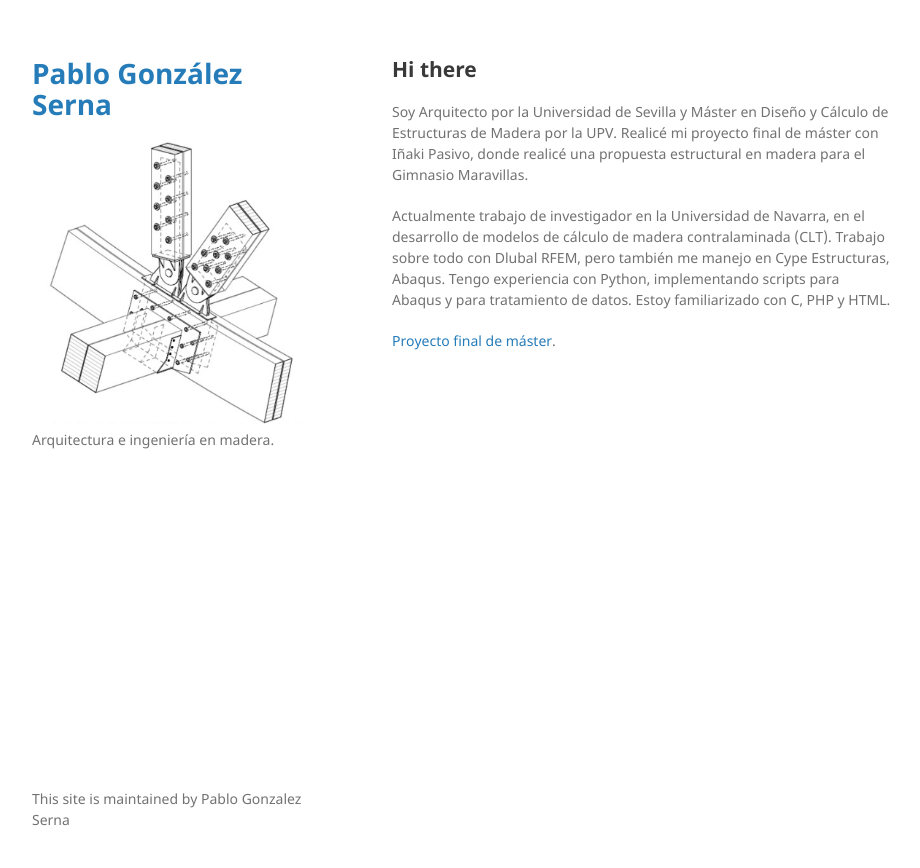
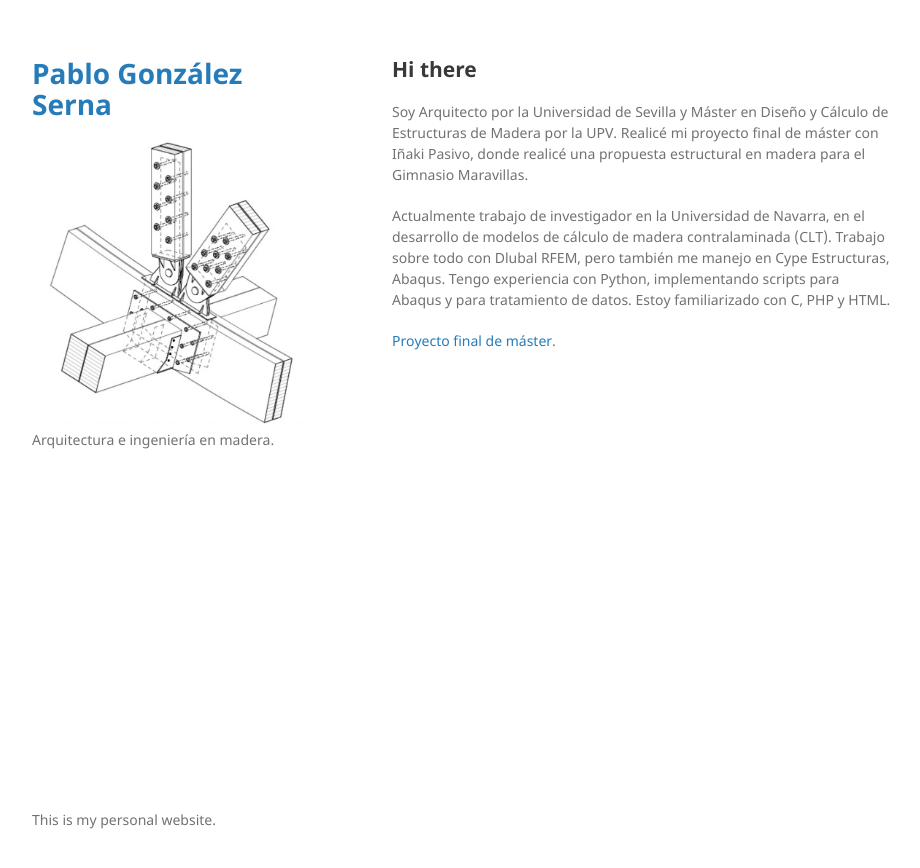
Before and after one commit to parametropic/webtest2, a Jekyll site: the page built from index.md, in a window 1280 px wide. Shown: the top 868 px of the page, without its empty margins (178-1098 px from the left). Built offline with Jekyll 4.4.1, drawn with Linux system fonts in a browser that asks for light colours; our own code applies the rules of GitHub Pages for plain Markdown files.

Commit message:
Update default.html

```diff
--- a/_layouts/default.html
+++ b/_layouts/default.html
@@ -44,9 +44,10 @@
 
       </section>
       <footer>
-        {% if site.github.is_project_page %}
-        <p>This site is maintained by Pablo Gonzalez Serna<!---<a href="{{ site.github.owner_url }}">{{ site.github.owner_name }}---></a></p>
-        {% endif %}
+        <p>This is my personal website.</p>
+        <!---{% if site.github.is_project_page %}
+        <p>This site is maintained by Pablo Gonzalez Serna<a href="{{ site.github.owner_url }}">{{ site.github.owner_name }}</a></p>
+        {% endif %}--->
         <!---<p><small>Hosted on GitHub Pages &mdash; Theme by <a href="https://github.com/orderedlist">orderedlist</a></small></p>--->
       </footer>
     </div>
```
